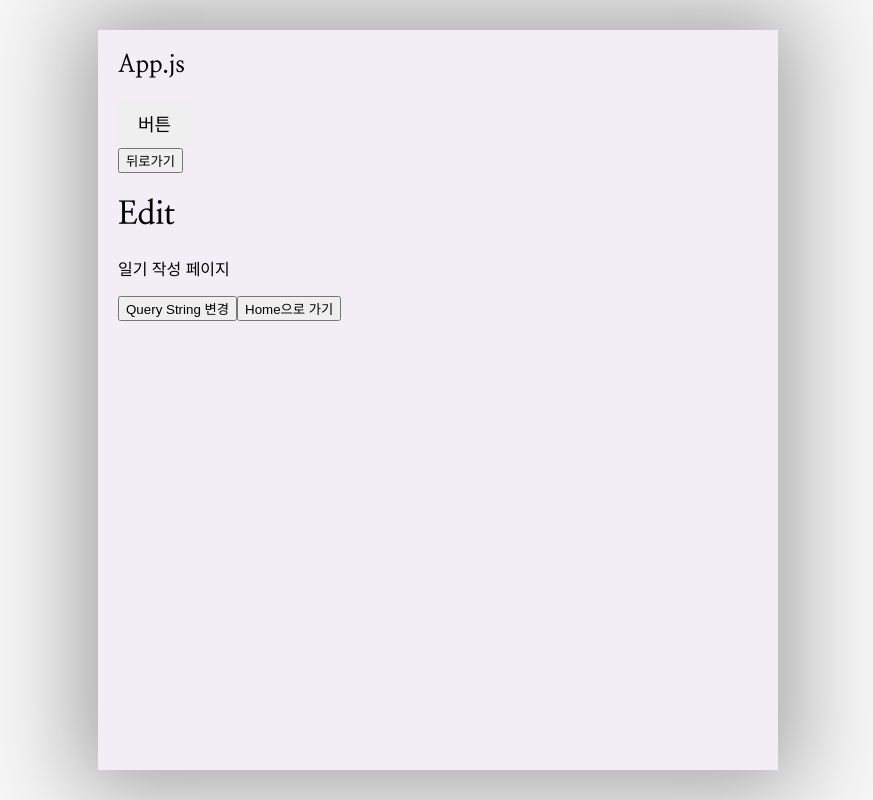
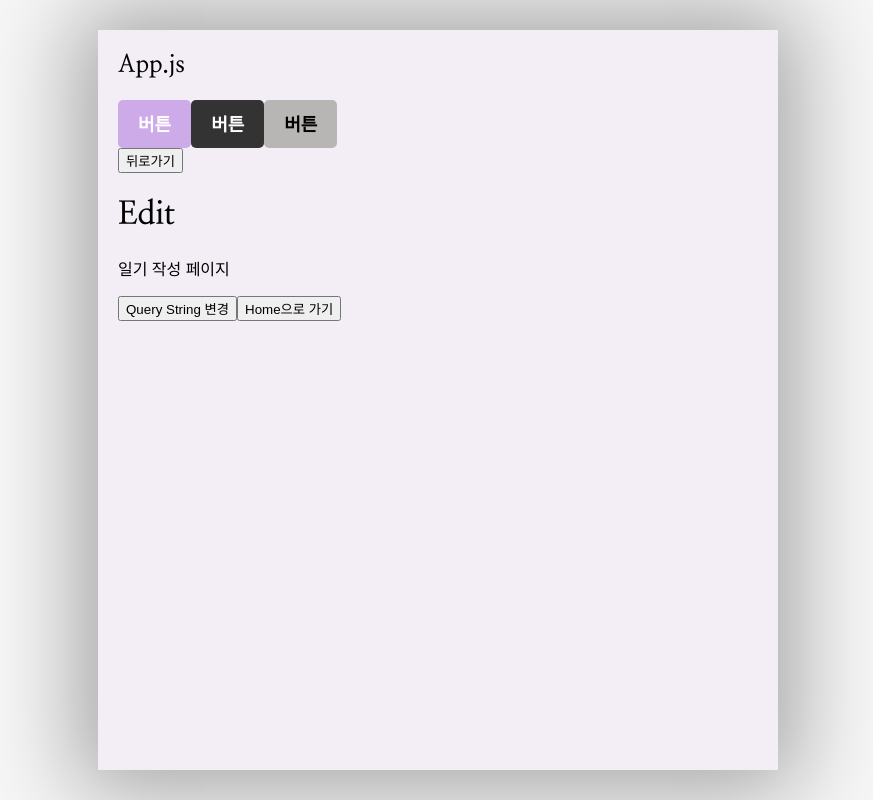
Before and after one commit to Skylar090807/emotion_diary, a React (Create React App) app: page /edit in a window 1280 px wide. Shown: the whole page, without its empty margins (202-1075 px from the left). Built offline with nearby package versions, Linux system fonts and the light colour scheme.

Commit message:
Button 컴포넌트 className props처리, 해당 타입들의 css 변경, 다른 컴포넌트에서 type prop 넘겨줄 때 type외 문자열 입력 제어처리

```diff
--- a/src/App.css
+++ b/src/App.css
@@ -45,12 +45,26 @@ body {
   cursor: pointer;
   border: none;
   border-radius: 5px;
-  padding-top: 10px;
-  padding-bottom: 10px;
-  padding-right: 20px;
-  padding-left: 20px;
+  padding: 10px 20px;
   font-size: 18px;
+  font-weight: bold;
   white-space: nowrap;
-  /* background: #757575; */
-  font-family: 'Nanum Myeongjo', serif;
+  background: #b8b6b4;
+  color: white;
+  font-family: 'Jua', sans-serif;
 }
+
+.button_default {
+  background: #b8b6b4;
+  color: #000;
+}
+
+.button_positive {
+  background: RGBA(149, 68, 211, 0.4);
+  color: #fff;
+}
+
+.button_negative {
+  background: #333333;
+  color: #fff;
+}
--- a/src/App.js
+++ b/src/App.js
@@ -18,6 +18,19 @@ function App() {
           }}
           type={'positive'}
         />
+        <Button
+          text={'버튼'}
+          onClick={() => {
+            alert('버튼 생성 성공!')
+          }}
+          type={'negative'}
+        />
+        <Button
+          text={'버튼'}
+          onClick={() => {
+            alert('버튼 생성 성공!')
+          }}
+        />
         <Routes>
           <Route path="/" element={<Home />} />
           <Route path="/new" element={<New />} />
--- a/src/components/Button.jsx
+++ b/src/components/Button.jsx
@@ -1,11 +1,17 @@
 import React from 'react'
 
 const Button = ({ text, type, onClick }) => {
+  const btnType = ['positive', 'negative'].includes(type) ? type : 'default'
+
   return (
-    <button className="button" onClick={onClick}>
+    <button className={['button', `button_${btnType}`].join(' ')} onClick={onClick}>
       {text}
     </button>
   )
 }
 
+Button.defaultProps = {
+  type: 'default',
+}
+
 export default Button
```
